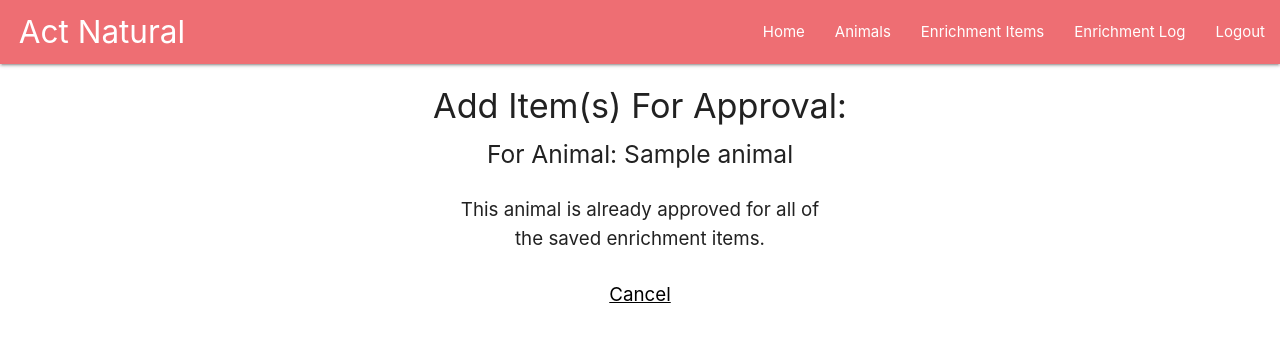
After one commit to alyssa-nycum-imprivata/ActNatural, a Django app: page /animals/1/enrichment_items/add_approval in a window 1280 px wide. The commit adds this page. Shown: the top 342 px of the page. Run offline with Django 3.2, Linux system fonts and the light colour scheme; a user stored in the database is signed in; tables that the repository leaves empty hold one stand-in row (values such as "Sample post").

Commit message:
added a second animal enrichment join form to the animal details page

```diff
--- a/actnaturalapp/templates/animal_enrichment_items/animal_enrichment_item_form.html
+++ b/actnaturalapp/templates/animal_enrichment_items/animal_enrichment_item_form.html
@@ -18,8 +18,11 @@
                         <div class="animal-list-container">
                         {% for animal in unapproved_animals %}
                             <p class="animal-list-item">
+
                                 <label for="animal-{{animal.id}}" class="animal-list-label">
+
                                 <input class="filled-in" type="checkbox" id="animal-{{animal.id}}" name="animals" value="{{ animal.id }}"/>
+
                                 <span>{{animal.name}}</span>
                                 </label>
                             </p>
--- /dev/null
+++ b/actnaturalapp/templates/animal_enrichment_items/animal_enrichment_item_form_2.html
@@ -0,0 +1,52 @@
+{% extends 'shared/base.html' %}
+{% load static %}
+
+{% block content %}
+
+
+    <h4 class="page-header">Add Item(s) For Approval:</h4>
+    <h5 class="page-header">For Animal: {{ animal.name }}</h5>
+
+    <div class="form-div">
+        <form class="form" action="{% url 'actnaturalapp:animal' animal.id %}" method="post">
+
+            {% csrf_token %}
+
+            <div class="input-div">
+                    {% if unapproved_enrichment %}
+                        <label>Enrichment Items:</label>
+                        <div class="animal-list-container">
+                        {% for item in unapproved_enrichment %}
+                            <p class="animal-list-item">
+
+                                <label for="enrichment-{{item.id}}" class="animal-list-label">
+
+                                <input class="filled-in" type="checkbox" id="enrichment-{{item.id}}" name="enrichment_items" value="{{ item.id }}"/>
+
+                                <span>{{item.name}}</span>
+                                </label>
+                            </p>
+                        {% endfor %}
+                        </div>
+                    {% else %}
+                        <div class="no-animal-list">
+                            <p>This animal is already approved for all of the saved enrichment items.</p>
+                        </div>
+                    {% endif %}
+            </div>
+
+            <div class="form-button-container">
+                {% if unapproved_enrichment %}
+                <button type="submit" class="waves-effect waves-light btn" value="Add">Add</button>
+                {% endif %}
+                <a class= "cancel-button-link" href="{% url 'actnaturalapp:animal' animal.id %}">Cancel</a>
+            </div>
+
+        </form>
+    </div>
+
+{% endblock %}
+
+{% block scripts %}
+    <script src="{% static 'scripts/base.js' %}"></script>
+{% endblock scripts %}
--- a/actnaturalapp/templates/animals/animal_details.html
+++ b/actnaturalapp/templates/animals/animal_details.html
@@ -92,6 +92,10 @@
             <div class="approved-for-header">
                 {% if animal_enrichment_items %}
                     <h4>Approved For:</h4>
+                    <form action="{% url 'actnaturalapp:animal_enrichment_item_form_2' animal.id %}" method="GET">
+                        {% csrf_token %}
+                        <button class="waves-effect waves-light btn add-approval-button">Add Item(s) For Approval</button>
+                    </form>
                 {% endif %}
             </div>
             <div class="collection-container">
--- a/actnaturalapp/urls.py
+++ b/actnaturalapp/urls.py
@@ -41,6 +41,7 @@ urlpatterns = [
 
     path('animal_enrichment_items/<int:animal_enrichment_item_id>/', animal_enrichment_item_details, name='animal_enrichment_item'),
     path('enrichment_items/<int:enrichment_item_id>/animals/add_approval', animal_enrichment_item_form, name='animal_enrichment_item_form'),
+    path('animals/<int:animal_id>/enrichment_items/add_approval', animal_enrichment_item_form_2, name='animal_enrichment_item_form_2'),
 
     path('enrichment_log_entries/', enrichment_log_entry_list, name='enrichment_log_entries'),
     path('enrichment_log_entries/<int:enrichment_log_entry_id>/', enrichment_log_entry_details, name='enrichment_log_entry'),
--- a/actnaturalapp/views/__init__.py
+++ b/actnaturalapp/views/__init__.py
@@ -18,12 +18,9 @@ from .enrichment_items.enrichment_item_form import enrichment_item_form, enrichm
 from .enrichment_types.enrichment_type_form import enrichment_type_form, enrichment_type_edit_form
 
 from .animal_enrichment_items.animal_enrichment_item_details import animal_enrichment_item_details
-from .animal_enrichment_items.animal_enrichment_item_form import animal_enrichment_item_form
+from .animal_enrichment_items.animal_enrichment_item_form import animal_enrichment_item_form, animal_enrichment_item_form_2
 
 from .enrichment_log_entries.enrichment_log_entry_list import enrichment_log_entry_list
-
 from .enrichment_log_entries.enrichment_log_entry_details import enrichment_log_entry_details
-
 from .enrichment_log_entries.enrichment_log_entry_form import enrichment_log_entry_form, enrichment_log_entry_edit_form
-
 from .enrichment_log_entries.enrichment_log_entry_form_2 import enrichment_log_entry_form_2, enrichment_log_entry_edit_form_2
--- a/actnaturalapp/views/animal_enrichment_items/animal_enrichment_item_form.py
+++ b/actnaturalapp/views/animal_enrichment_items/animal_enrichment_item_form.py
@@ -27,3 +27,28 @@ def animal_enrichment_item_form(request, enrichment_item_id):
         }
 
         return render(request, template, context)
+
+@login_required
+def animal_enrichment_item_form_2(request, animal_id):
+
+    if request.method == 'GET':
+
+        all_enrichment_items = EnrichmentItem.objects.filter(team_id=request.user.employee.team_id)
+        animal = Animal.objects.get(pk=animal_id)
+        animal_enrichment = AnimalEnrichmentItem.objects.filter(animal_id=animal.id)
+        approved_enrichment = []
+
+        for item in animal_enrichment:
+            approved_enrichment.append(item.enrichment_item)
+
+        set_difference = set(all_enrichment_items) - set(approved_enrichment)
+        unapproved_enrichment = list(set_difference)
+
+        template = 'animal_enrichment_items/animal_enrichment_item_form_2.html'
+        context = {
+            'animal': animal,
+            'unapproved_enrichment': unapproved_enrichment
+
+        }
+
+        return render(request, template, context)
```
Also changed, not shown: actnaturalapp/templates/enrichment_items/enrichment_item_details.html (+4 -4 lines), actnaturalapp/views/animals/animal_details.py (+13 -1 lines).
